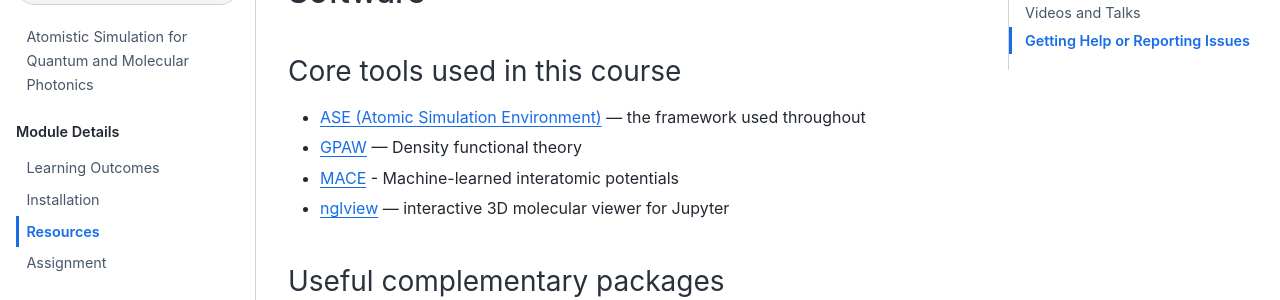
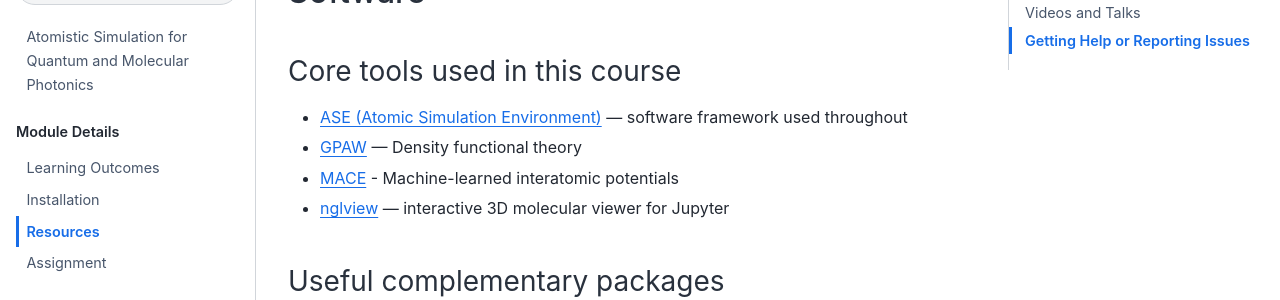
Before and after one commit to NU-CEM/Atomistic_Simulation, a Jupyter Book: the page built from resources.md, in a window 1280 px wide and 900 px high. Shown: the part 188-488 px from the top of the window. Built offline with Jupyter Book 1.0.4 settings and Sphinx 7.4.7 and the Sphinx Book theme 1.1.4, drawn with Linux system fonts in a browser that asks for light colours; pages that are not in the unit, such as notebooks, are missing from menus.

Commit message:
Update description of ASE in resources.md

```diff
--- a/resources.md
+++ b/resources.md
@@ -3,7 +3,7 @@
 ## Software
 
 ### Core tools used in this course
-- [ASE (Atomic Simulation Environment)](https://wiki.fysik.dtu.dk/ase/) — the framework used throughout
+- [ASE (Atomic Simulation Environment)](https://wiki.fysik.dtu.dk/ase/) — software framework used throughout
 - [GPAW](https://gpaw.readthedocs.io/) — Density functional theory
 - [MACE](https://github.com/acesuit/mace) - Machine-learned interatomic potentials
 - [nglview](https://nglviewer.org/nglview/latest/) — interactive 3D molecular viewer for Jupyter
```
